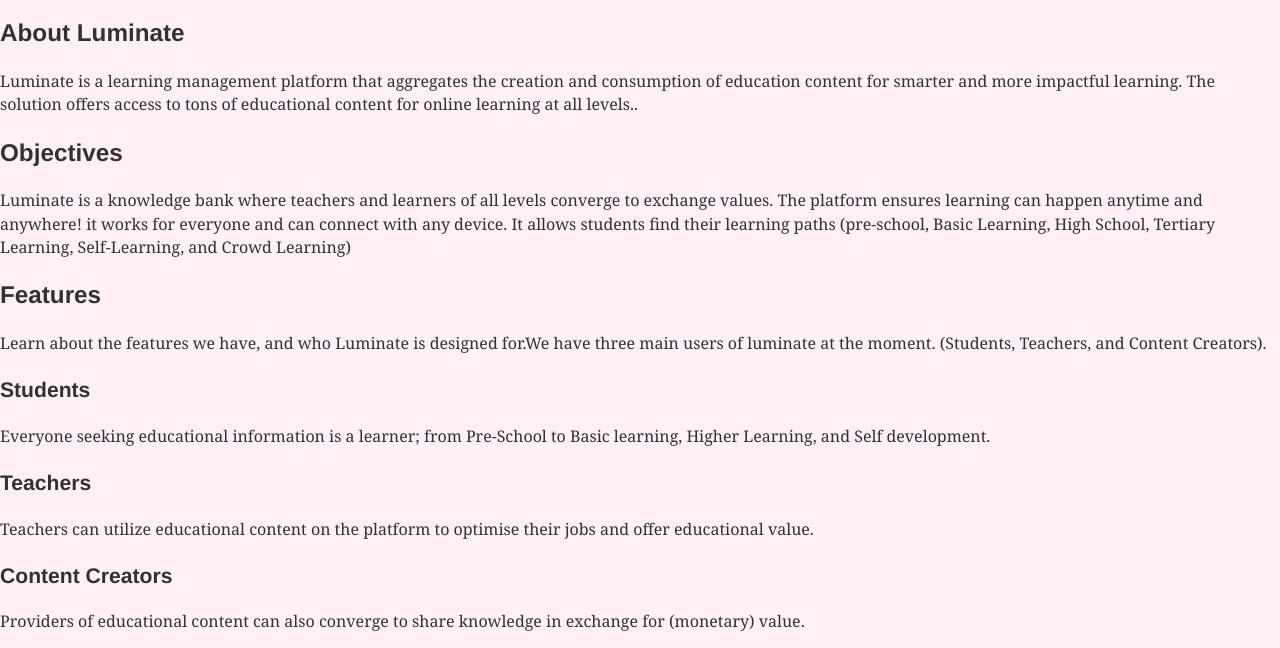
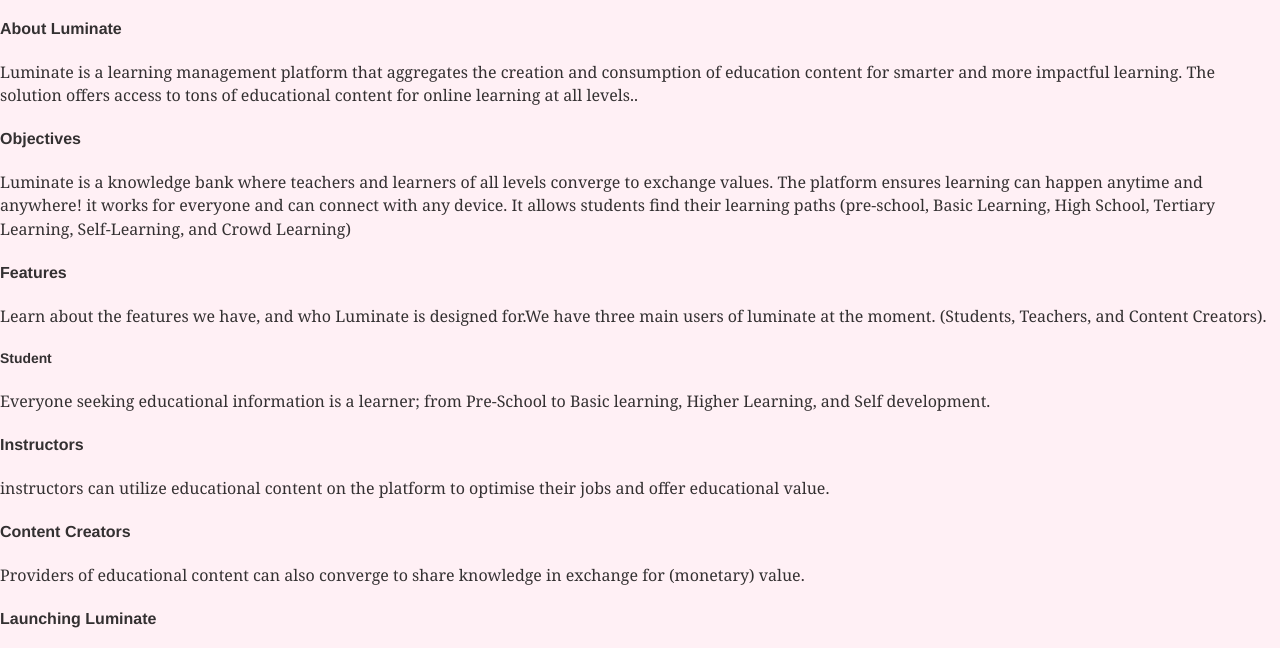
Before and after one commit to Veralyn/UserGuideWithGatsby, a Gatsby site: page /introduction in a window 1280 px wide. Shown: the part 131-779 px from the top of the page. Built offline with nearby package versions, Linux system fonts and the light colour scheme; Gatsby itself is replaced by a stand-in of ours; some packages are replaced by stand-ins of ours.

Commit message:
made changes

```diff
--- a/src/pages/StudentLogin.md
+++ b/src/pages/StudentLogin.md
@@ -20,6 +20,7 @@
   * Enter your Email address
   * Enter your Password
   * Click on the login button to direct you to the student dashboard
+  [alt text](/images/loginForm.jpg "Title")
 
 
 #### How to logout Student from the System
--- a/src/pages/introduction.md
+++ b/src/pages/introduction.md
@@ -2,14 +2,14 @@
 title: "Introduction"
 date: "2017-08-21"
 ---
-## About Luminate
+#### About Luminate
 
   Luminate is a learning management platform that aggregates the creation
   and consumption of education content for smarter and more impactful
   learning. The solution offers access to tons of educational content for
   online learning at all levels..
 
-## Objectives
+#### Objectives
 
 Luminate is a knowledge bank where teachers and learners of all levels
 converge to exchange values.
@@ -18,28 +18,28 @@
 their learning paths (pre-school, Basic Learning, High School, Tertiary
 Learning, Self-Learning, and Crowd Learning)
 
-## Features
+#### Features
 
 Learn about the features we have, and who Luminate is designed for.We have
       three main users of luminate at the moment. (Students, Teachers, and
       Content Creators).
 
-### Students
+##### Student
 
 Everyone seeking educational information is a learner; from Pre-School to
       Basic learning, Higher Learning, and Self development.
 
-### Teachers
+#### Instructors
 
-Teachers can utilize educational content on the platform to optimise their
+instructors can utilize educational content on the platform to optimise their
       jobs and offer educational value.
 
-### Content Creators
+#### Content Creators
 
 Providers of educational content can also converge to share knowledge in
 exchange for (monetary) value.
 
-## Launching Luminate
+#### Launching Luminate
 
 You can launch the Luminate solution from your browser via this link
 <https://www.luminate.ng>. The System solution is built for browser
```
